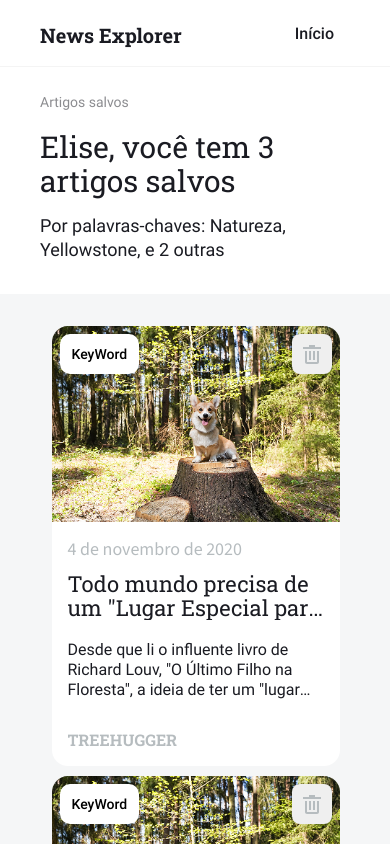
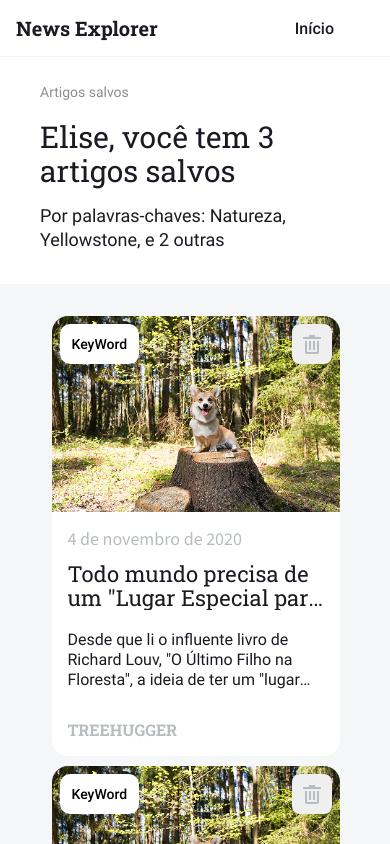
Before and after one commit to flpzht/news-explorer-frontend, a React (Vite) app: page /saved-news in a window 390 px wide. Shown: the top 844 px of the page. Built offline with nearby package versions, Linux system fonts and the light colour scheme.

Commit message:
style: ajusta responsividade SavedNewsHeader apra 480px e 320px

```diff
--- a/src/components/SavedNewsHeader/SavedNewsHeader.css
+++ b/src/components/SavedNewsHeader/SavedNewsHeader.css
@@ -16,7 +16,7 @@
 }
 
 .saved-news-header__logo {
-    width: 200px;
+    width: 100%;
     object-fit: contain;
 
     margin: 30px 0 26px 104px;
@@ -36,3 +36,12 @@
         margin-left:40px;
     }
 }
+
+@media screen and (max-width: 480px) {
+    .saved-news-header {
+        height: 56px;
+    }
+    .saved-news-header__logo {
+        margin: 16px 0 16px 16px;
+    }
+}
```
